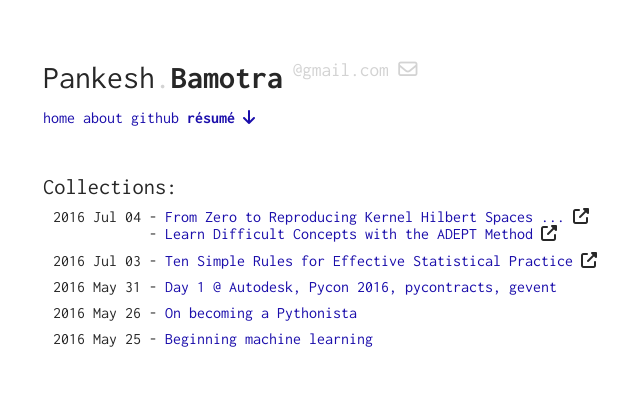
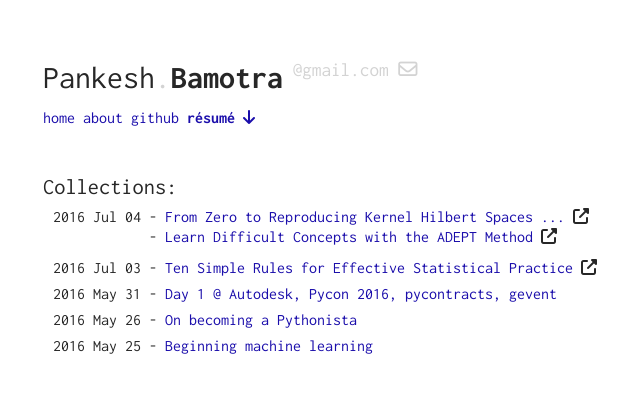
Before and after one commit to pbamotra/sciontist, a Jekyll site: the page built from index.html, in a window 1280 px wide. Shown: the top 393 px of the page, without its empty margins (297-937 px from the left). Built offline with Jekyll 4.4.1, drawn with Linux system fonts in a browser that asks for light colours; nearby versions of some CDN libraries; a script that is not in the unit is left out.

Commit message:
multipost -4 should wrk - worked looks good

```diff
--- a/assets/css/main.scss
+++ b/assets/css/main.scss
@@ -153,7 +153,7 @@
     }
     &__date {
         font-size: 1em;
-        font-style: italic;
+        font-style: bold;
     }
     &__content {
         padding-top: 40px;
--- a/index.html
+++ b/index.html
@@ -27,7 +27,7 @@
             {% if forloop.index == 1 %}
             <span class="date">{{ post.date | date: '%Y %b %d' }}</span> - <a href="{{ p.uri }}" target="_blank">{{ p.title }}</a> <i class="fa fa-external-link" aria-hidden="true"></i>
             {% else %}
-            <span class="date">&nbsp;&nbsp;&nbsp;&nbsp;&nbsp;&nbsp;&nbsp;&nbsp;&nbsp;&nbsp;&nbsp;</span> - <a href="{{ p.uri }}" target="_blank">{{ p.title }}</a> <i class="fa fa-external-link" aria-hidden="true"></i>
+            <span class="date">&nbsp;&nbsp;&nbsp;&nbsp;&nbsp;&nbsp;&nbsp;&nbsp;&nbsp;&nbsp;&nbsp;</span> - <a href="{{ p.uri }}" target="_blank" style="line-height:1.5">{{ p.title }}</a> <i class="fa fa-external-link" aria-hidden="true"></i>
             {% endif %}
             <br/>
 
```
